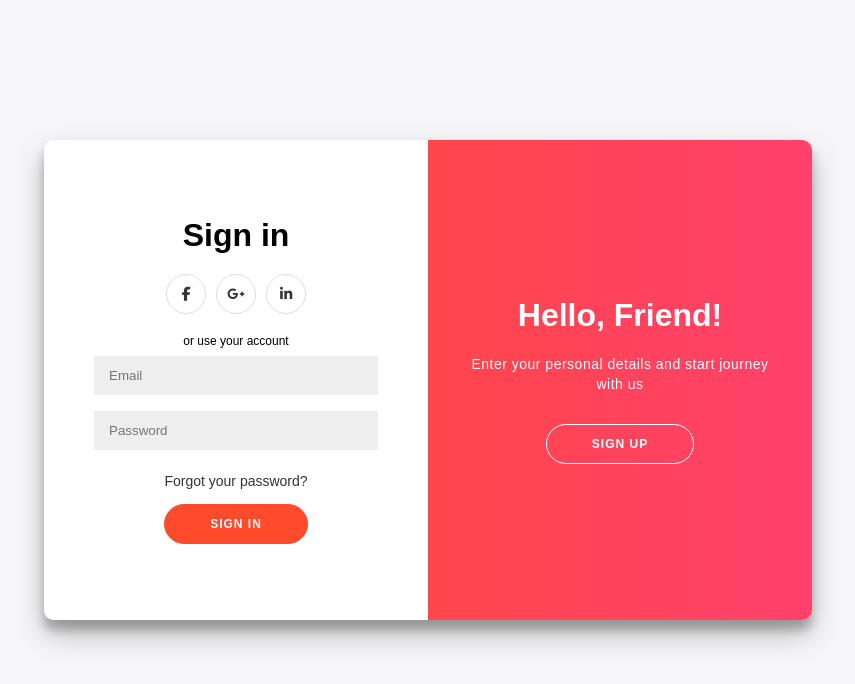
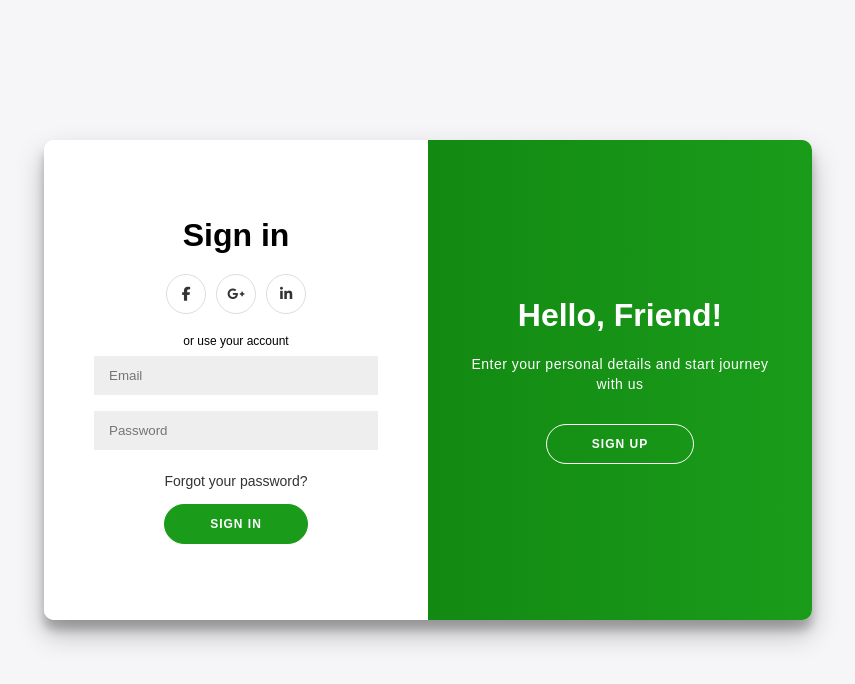
Before and after one commit to Zaimr49/CropSage, a React (Create React App) app in the folder frontend/: page / in a window 1280 px wide. Shown: the top 684 px of the page, without its empty margins (212-1067 px from the left). Built offline with nearby package versions, Linux system fonts and the light colour scheme.

Commit message:
DB-Connected, AuthPage-Partially-Done

```diff
--- a/frontend/package.json
+++ b/frontend/package.json
@@ -14,6 +14,7 @@
     "bootstrap": "^5.3.3",
     "react": "^18.3.1",
     "react-dom": "^18.3.1",
+    "react-matrix-parallax": "^2.1.5",
     "react-redux": "^9.1.2",
     "react-router-dom": "^6.25.1",
     "react-scripts": "5.0.1",
--- a/frontend/src/App.js
+++ b/frontend/src/App.js
@@ -1,12 +1,18 @@
-// src/App.js
 import React from "react";
+import { Routes, Route } from "react-router-dom";
 import "./styles.css";
-import AuthPage from "./pages/AuthPage/AuthPage.jsx";
+import AuthPage from "./pages/AuthPage/AuthPage";
+import HomePage from "./pages/HomePage/HomePage"; // Assuming you have a HomePage component
+import NotFoundPage from "./pages/NotFoundPage/NotFoundPage";
 
 export default function App() {
   return (
     <div className="App">
-      <AuthPage />
+      <Routes>
+        <Route path="/" element={<AuthPage />} />
+        <Route path="/home" element={<HomePage />} />
+        <Route path="*" element={<NotFoundPage />} />
+      </Routes>
     </div>
   );
 }
--- a/frontend/src/components/SignIn/SignIn.jsx
+++ b/frontend/src/components/SignIn/SignIn.jsx
@@ -1,11 +1,15 @@
 import React from "react";
 import axios from "axios";
+import { useNavigate } from "react-router-dom";
+
 
 function SignInForm() {
   const [state, setState] = React.useState({
     email: "",
     password: ""
   });
+  const navigate = useNavigate();
+
 
   const handleChange = evt => {
     const value = evt.target.value;
@@ -23,6 +27,10 @@ function SignInForm() {
     try {
       const response = await axios.post("http://localhost:5001/api/auth/login", { email, password });
       alert(`Login successful! Token: ${response.data.token}`);
+
+      // Save the token or user data in localStorage/sessionStorage if needed
+      localStorage.setItem('authToken', response.data.token);
+      navigate("/home"); // Redirect to homepage
     } catch (error) {
       console.error("There was an error logging in!", error);
       alert("Login failed. Please check your credentials.");
--- a/frontend/src/components/SignUp/SignUp.jsx
+++ b/frontend/src/components/SignUp/SignUp.jsx
@@ -1,5 +1,7 @@
 import React from "react";
 import axios from "axios";
+import { useNavigate } from "react-router-dom";
+
 
 function SignUpForm() {
   const [state, setState] = React.useState({
@@ -15,6 +17,8 @@ function SignUpForm() {
       [evt.target.name]: value
     });
   };
+  const navigate = useNavigate();
+
 
   const handleOnSubmit = async evt => {
     evt.preventDefault();
@@ -24,6 +28,9 @@ function SignUpForm() {
     try {
       const response = await axios.post("http://localhost:5001/api/auth/signup", { username, email, password });
       alert(`Signup successful! Token: ${response.data.token}`);
+      // Save the token or user data in localStorage/sessionStorage if needed
+      localStorage.setItem('authToken', response.data.token);
+      navigate("/home"); // Redirect to homepage
     } catch (error) {
       console.error("There was an error signing up!", error);
       alert("Signup failed. Please try again.");
--- a/frontend/src/index.js
+++ b/frontend/src/index.js
@@ -1,12 +1,11 @@
-import React from "react";
-import ReactDOM from "react-dom";
+import React from 'react';
+import ReactDOM from 'react-dom';
+import { BrowserRouter as Router } from 'react-router-dom';
+import App from './App';
 
-import App from "./App";
-
-const rootElement = document.getElementById("root");
 ReactDOM.render(
-  <React.StrictMode>
+  <Router>
     <App />
-  </React.StrictMode>,
-  rootElement
+  </Router>,
+  document.getElementById('root')
 );
--- a/frontend/src/pages/AuthPage/AuthPage.css
+++ b/frontend/src/pages/AuthPage/AuthPage.css
@@ -50,8 +50,10 @@
 
   button {
     border-radius: 20px;
-    border: 1px solid #ff4b2b;
-    background-color: #ff4b2b;
+    /* border: 1px solid #ff4b2b;
+    background-color: #ff4b2b; */
+    border: 1px solid #1a9c1a;
+    background-color: #1a9c1a;
     color: #ffffff;
     font-size: 12px;
     font-weight: bold;
@@ -165,9 +167,12 @@
   }
 
   .overlay {
-    background: #ff416c;
+    /* background: #ff416c;
     background: -webkit-linear-gradient(to right, #ff4b2b, #ff416c);
-    background: linear-gradient(to right, #ff4b2b, #ff416c);
+    background: linear-gradient(to right, #ff4b2b, #ff416c); */
+    background: #0b770a;
+    background: -webkit-linear-gradient(to right, #0b770a, #1a9c1a);
+    background: linear-gradient(to right, #0b770a, #1a9c1a);
     background-repeat: no-repeat;
     background-size: cover;
     background-position: 0 0;
@@ -248,7 +253,7 @@
   }
 
   footer i {
-    color: red;
+    color: darkgreen;
   }
 
   footer a {
--- /dev/null
+++ b/frontend/src/pages/HomePage/HomePage.jsx
@@ -0,0 +1,12 @@
+import React from 'react';
+
+const HomePage = () => {
+  return (
+    <div className="home-page">
+      <h1>Welcome to the Home Page</h1>
+      <p>This is the home page of the application.</p>
+    </div>
+  );
+};
+
+export default HomePage;
--- /dev/null
+++ b/frontend/src/pages/NotFoundPage/NotFoundPage.jsx
@@ -0,0 +1,15 @@
+import React from "react";
+import MatrixParallax from "react-matrix-parallax";
+
+const NotFoundPage = () => (
+  <React.Fragment>
+    <MatrixParallax color="#1a9c1a" backgroundColor="white">
+      <div style={{ fontSize: "1.7rem" }}>
+        <h1>404</h1>
+        <h3 style={{ maxWidth: "100vw" }}>Page Not Found</h3>
+      </div>
+    </MatrixParallax>
+  </React.Fragment>
+);
+
+export default NotFoundPage;
```
Also changed, not shown: frontend/src/pages/HomePage/HomePage.css (added), frontend/src/pages/NotFoundPage/NotFoundPage.css (added), 1 other file (tests, documents, lock files or other folders).
